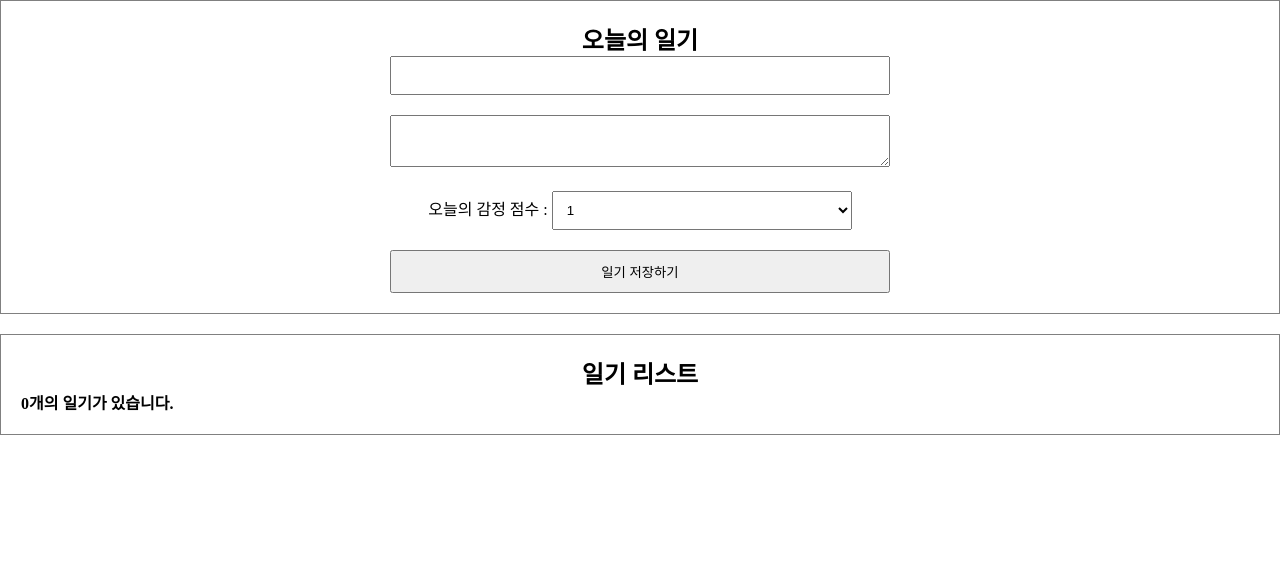
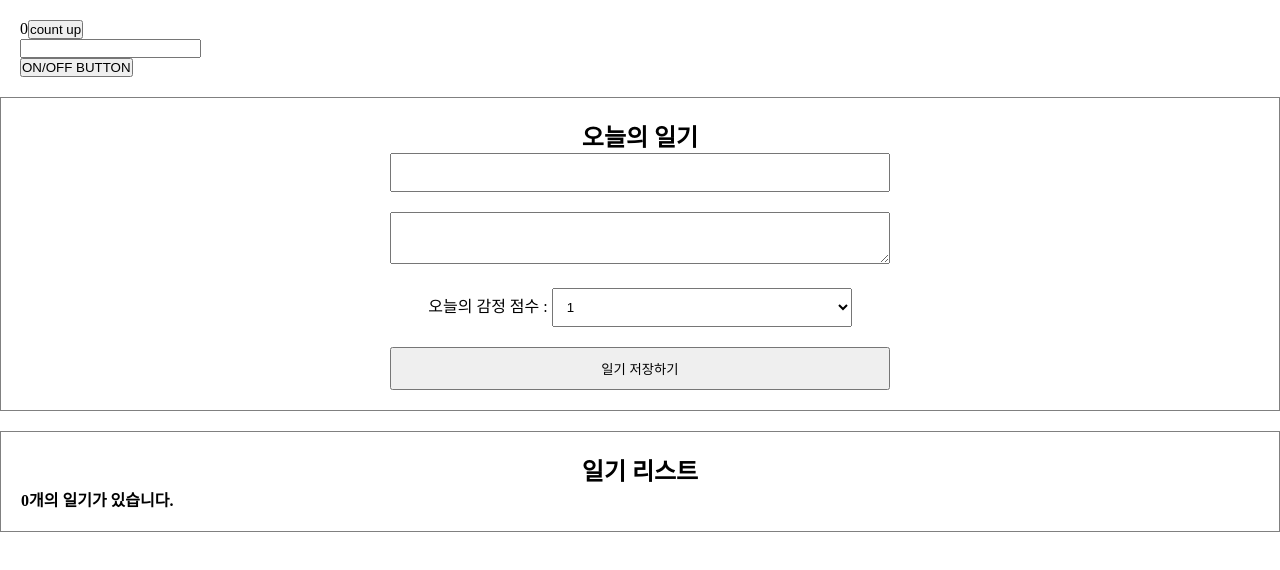
Before and after one commit to laurenCho9/Feeling-Diary, a React (Vite) app: page / in a window 1280 px wide. Shown: the top 570 px of the page. Built offline with nearby package versions, Linux system fonts and the light colour scheme.

Commit message:
feat: useEffect로 Lifecycle 제어하기

```diff
--- a/src/App.jsx
+++ b/src/App.jsx
@@ -2,6 +2,7 @@
 import "./App.css";
 import DiaryEditor from "./components/DiaryEditor";
 import DiaryList from "./components/DiaryList";
+import LifeCycle from "./components/LifeCycle";
 
 function App() {
   const [data, setData] = useState([]);
@@ -37,6 +38,7 @@
 
   return (
     <div>
+      <LifeCycle />
       <DiaryEditor onCreate={onCreate} />
       <DiaryList diaryList={data} onRemove={onRemove} onEdit={onEdit} />
     </div>
--- /dev/null
+++ b/src/components/LifeCycle.jsx
@@ -0,0 +1,57 @@
+import { useEffect, useState } from "react";
+
+const UnMountTest = () => {
+  useEffect(() => {
+    console.log("Mount");
+    return () => {
+      console.log("Unmount");
+    };
+  }, []);
+  return <div>UN MOUNT TEST</div>;
+};
+
+export default function LifeCycle() {
+  const [count, setCount] = useState(0);
+  const [text, setText] = useState("");
+
+  const [isVisible, setIsVisible] = useState(false);
+  const toggle = () => setIsVisible(!isVisible);
+
+  useEffect(() => {
+    console.log("Mount!");
+  }, []);
+
+  useEffect(() => {
+    console.log("Update!");
+  });
+
+  useEffect(() => {
+    console.log(`count is update : ${count}`);
+    if (count > 5) {
+      alert("count가 5를 넘었습니다 따라서 1로 초기화합니다");
+      setCount(1);
+    }
+  }, [count]);
+
+  useEffect(() => {
+    console.log(`text is update : ${text}`);
+  }, [text]);
+
+  return (
+    <div style={{ padding: 20 }}>
+      <div>
+        {count}
+        <button onClick={() => setCount(count + 1)}>count up</button>
+      </div>
+      <div>
+        <input
+          type="text"
+          value={text}
+          onChange={(e) => setText(e.target.value)}
+        />
+      </div>
+      <button onClick={toggle}>ON/OFF BUTTON</button>
+      {isVisible && <UnMountTest />}
+    </div>
+  );
+}
```
